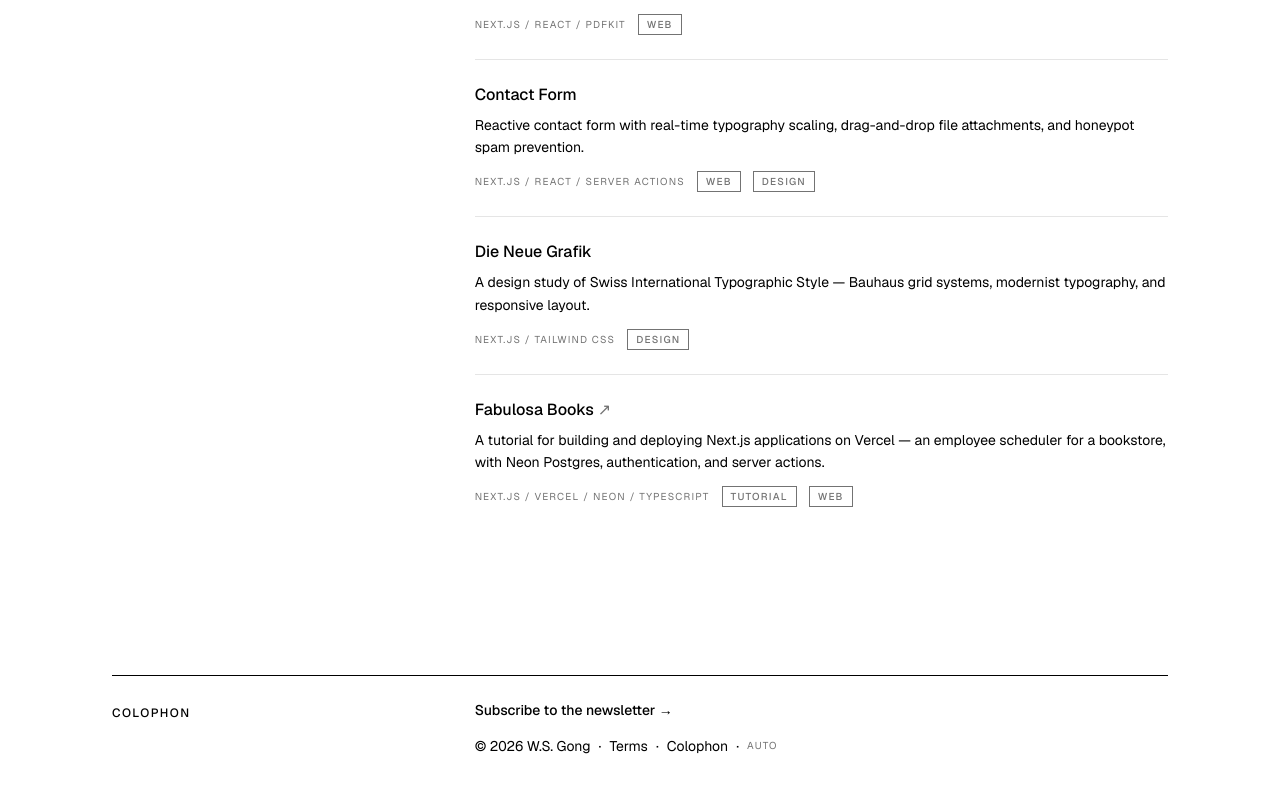
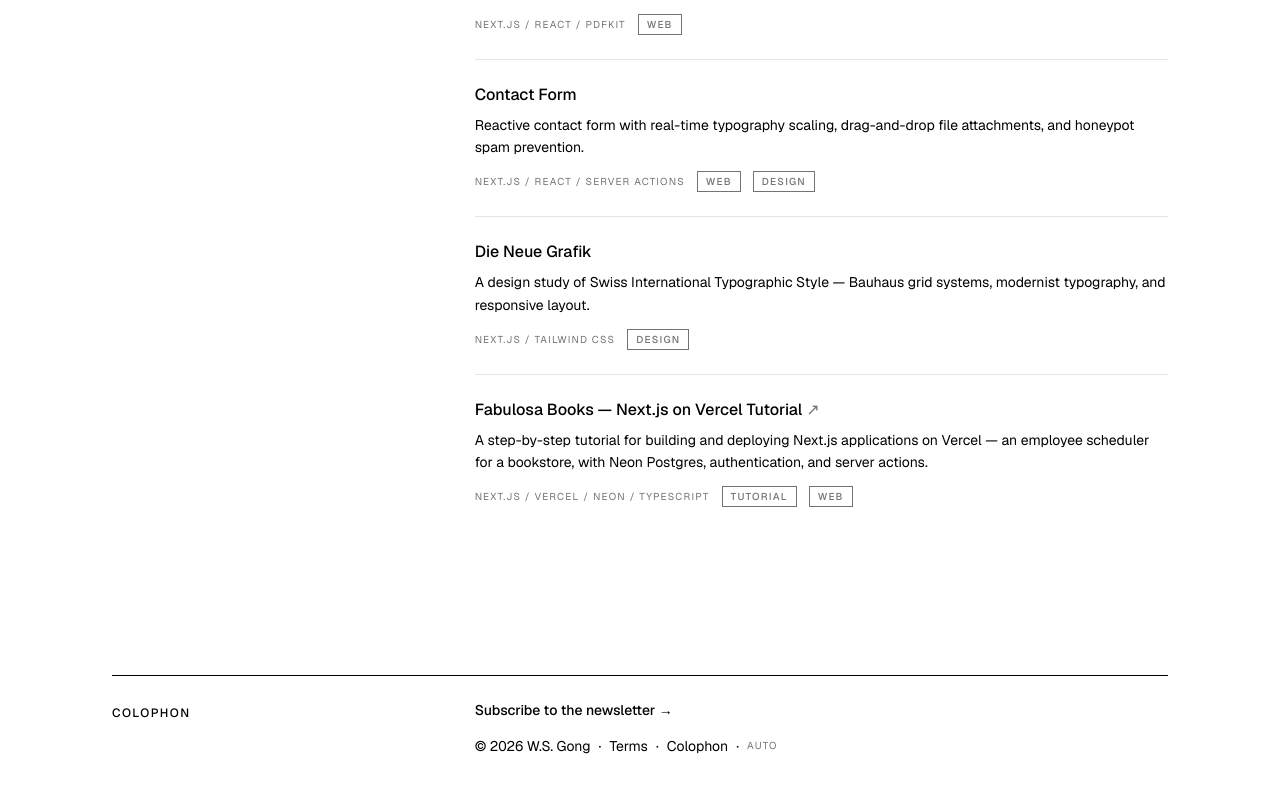
Before and after one commit to highschoolsmokers/ws-gong, a Next.js app: page /code in a window 1280 px wide. Shown: the part 1943-2735 px from the top of the page. Built offline with nearby package versions, Linux system fonts and the light colour scheme.

Commit message:
chore: clarify Fabulosa Books entry as a tutorial in title + copy

```diff
--- a/app/(site)/code/page.tsx
+++ b/app/(site)/code/page.tsx
@@ -143,9 +143,9 @@ const categories: Category[] = [
       },
       {
         href: "https://github.com/highschoolsmokers/fabulosa-books",
-        title: "Fabulosa Books",
+        title: "Fabulosa Books — Next.js on Vercel Tutorial",
         description:
-          "A tutorial for building and deploying Next.js applications on Vercel — an employee scheduler for a bookstore, with Neon Postgres, authentication, and server actions.",
+          "A step-by-step tutorial for building and deploying Next.js applications on Vercel — an employee scheduler for a bookstore, with Neon Postgres, authentication, and server actions.",
         stack: ["Next.js", "Vercel", "Neon", "TypeScript"],
         tags: ["Tutorial", "Web"],
       },
```
